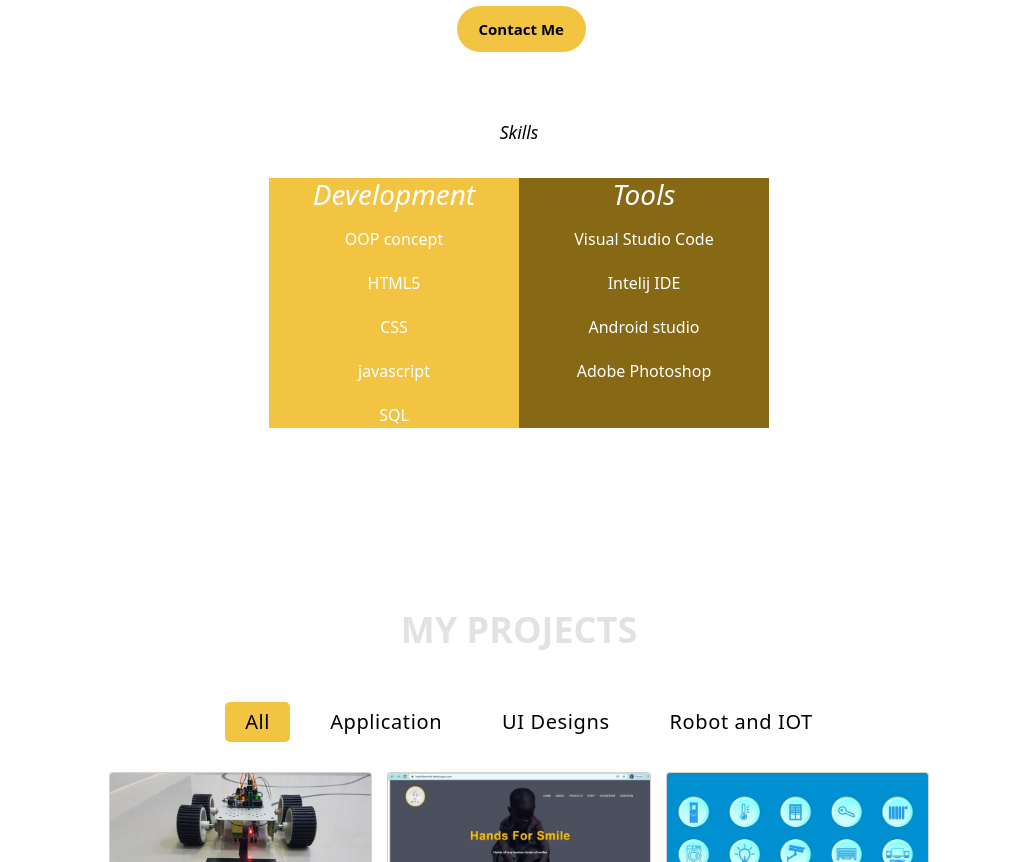
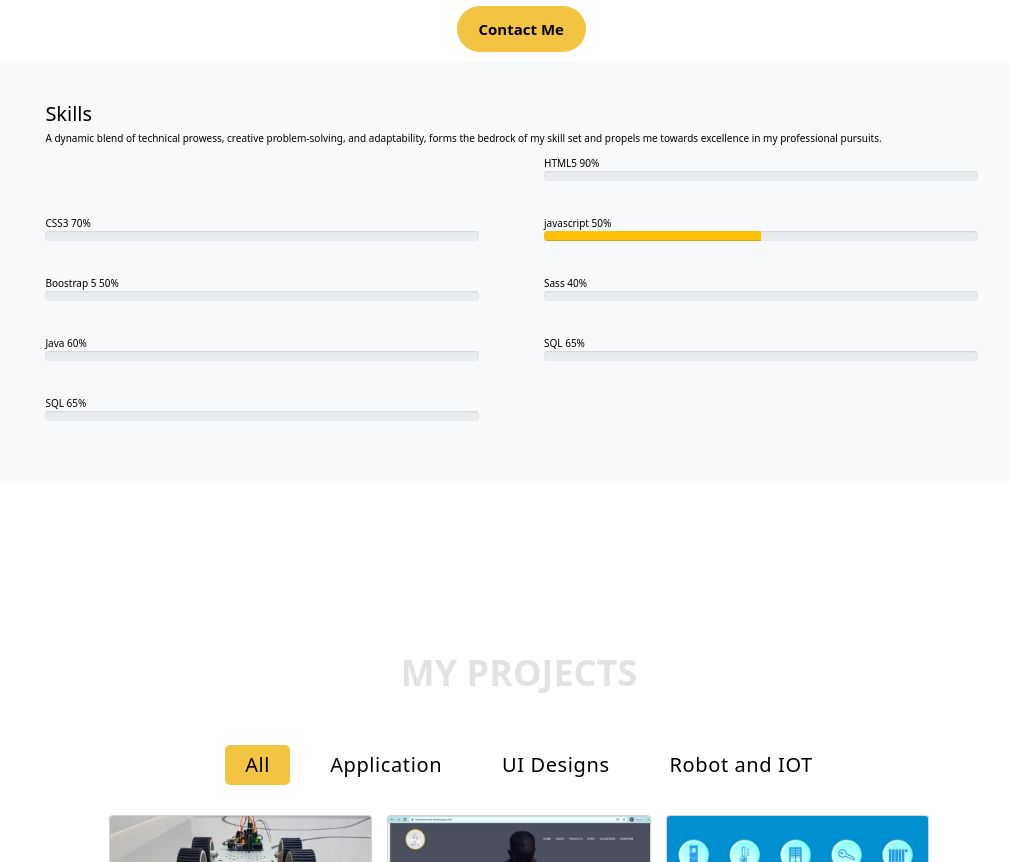
Before and after one commit to rashmi-96/portfolio-website, a website: page index.html in a window 1280 px wide. Shown: the part 1156-2018 px from the top of the page, without its empty margins (121-1130 px from the left). Drawn offline with nearby package versions, Linux system fonts and the light colour scheme; a web font is replaced by a local one.

Commit message:
skill section

```diff
--- a/index.html
+++ b/index.html
@@ -93,13 +93,14 @@
        </div>
     </div>
 
-    <div class="skill=section" id="skill">
+
+    <!-- <div class="skill=section" id="skill">
       <h2 class="fs-3" style="text-align: center;">Skills</h2>
       <div class="container">
         <div class="box-1">
           <h3>Development</h3>
-          <!--<p>Java</p>-->
-          <p>OOP concept</p>
+          <p>Java</p>-->
+          <!-- <p>OOP concept</p>
           <p>HTML5</p>
           <p>CSS</p>
           <p>javascript</p>
@@ -113,7 +114,96 @@
           <p>Adobe Photoshop</p>
         </div>
       </div>
+    </div> -->
+  </section>
+
+  <section class="skill-container">
+    <div class="title">
+      <h2>Skills</h2>
     </div>
+    <p>A dynamic blend of technical prowess, creative problem-solving, and adaptability,
+      forms the bedrock of my skill set and propels me towards excellence in my professional pursuits.</p>
+      <div class="row">
+        <div class="item">
+          <div class="item-text">
+            <span>HTML5</span>
+            <span class = "w-90">90%</span>
+          </div>
+          <div class="progress" >
+            <div class = "progress-bar w-90 bg-warning"></div>
+          </div>
+        </div>
+
+        <div class="item">
+          <div class="item-text">
+            <span>CSS3</span>
+            <span class = "w-70">70%</span>
+          </div>
+          <div class="progress" >
+            <div class = "progress-bar w-70 bg-warning"></div>
+          </div>
+        </div>
+
+        <div class="item">
+          <div class="item-text">
+            <span>javascript</span>
+            <span class = "w-50">50%</span>
+          </div>
+          <div class="progress" >
+            <div class = "progress-bar w-50 bg-warning"></div>
+          </div>
+        </div>
+
+        <div class="item">
+          <div class="item-text">
+            <span>Boostrap 5</span>
+            <span class = "w-50">50%</span>
+          </div>
+          <div class="progress">
+            <div class="progress-bar w-70 bg-warning "></div>
+          </div>
+        </div>
+
+        <div class="item">
+          <div class="item-text">
+            <span>Sass</span>
+            <span class = "w-50">40%</span>
+          </div>
+          <div class="progress">
+            <div class="progress-bar w-40 bg-warning"></div>
+          </div>
+        </div>
+
+        <div class="item">
+          <div class="item-text">
+            <span>Java</span>
+            <span class = "w-60">60%</span>
+          </div>
+          <div class="progress">
+            <div class="progress-bar w-60 bg-warning" ></div>
+          </div>
+        </div>
+
+        <div class="item">
+          <div class="item-text">
+            <span>SQL</span>
+            <span class ="w-65">65%</span>
+          </div>
+          <div class="progress">
+            <div class="progress-bar w-65 bg-warning" ></div>
+          </div>
+        </div>
+
+        <div class="item">
+          <div class="item-text">
+            <span>SQL</span>
+            <span class ="w-65">65%</span>
+          </div>
+          <div class="progress">
+            <div class="progress-bar w-65 bg-warning" ></div>
+          </div>
+        </div>
+      </div>
   </section>
 
 
--- a/styleSheet.css
+++ b/styleSheet.css
@@ -1,5 +1,4 @@
-
-  @import url('https://fonts.googleapis.com/css2?family=Chivo+Mono:ital,wght@0,300;1,100;1,500&family=Poppins:ital,wght@0,100;0,200;0,300;0,400;0,500;0,600;0,700;0,800;0,900;1,100;1,200;1,300;1,400;1,500;1,600;1,700;1,800;1,900&display=swap');
+@import url("https://fonts.googleapis.com/css2?family=Chivo+Mono:ital,wght@0,300;1,100;1,500&family=Poppins:ital,wght@0,100;0,200;0,300;0,400;0,500;0,600;0,700;0,800;0,900;1,100;1,200;1,300;1,400;1,500;1,600;1,700;1,800;1,900&display=swap");
 
 :root {
   --body-font: "Poppins", sans-serif;
@@ -7,41 +6,38 @@
   --h2-font-size: 1.25rem;
   --normal-font-size: 0.938rem;
 }
-    *,::before,::after{
+*,
+::before,
+::after {
   box-sizing: border-box;
   /*font-family: 'Poppins';*/
   text-decoration: none;
   color: #000;
 }
 
-
-html{
+html {
   scroll-behavior: smooth;
 }
 
-body{
+body {
   background-color: #fff;
   margin: 0;
   font-family: var(--body-font);
-
-
 }
 
-#headerID{
-
+#headerID {
   position: fixed;
   top: 0;
   right: 0;
   left: 0;
   z-index: 1080;
   box-shadow: 0 1px 4px rgba(146, 161, 176, 0.16);
-
 }
 
-nav a{
+nav a {
   text-decoration: none;
 }
-.nav-bar{
+.nav-bar {
   display: flex;
   width: 100%;
   align-items: center;
@@ -50,21 +46,19 @@ nav a{
   max-height: 28px;
   position: fixed;
 }
-.logo{
+.logo {
   max-height: 40px;
   float: left;
   padding-left: 20px;
-
 }
-.nav-bar{
+.nav-bar {
   width: 100%;
   background-color: #fff;
 }
-.nav-bar a{
+.nav-bar a {
   list-style-type: none;
 }
-.nav-bar ul li{
-
+.nav-bar ul li {
   display: inline-block;
 
   padding: 15px 30px;
@@ -73,8 +67,7 @@ padding: 15px 30px;
 nav > li {
   float: right;
 }
-.nav-bar ul li a{
-
+.nav-bar ul li a {
   text-decoration: none;
   font-family: var(--body-font);
   color: #000;
@@ -83,10 +76,10 @@ nav > li {
   font-size: 16px;
   cursor: pointer;
 }
-.nav-bar ul li a:hover{
+.nav-bar ul li a:hover {
   color: #f3c442;
 }
-.nav-bar ul li a:after{
+.nav-bar ul li a:after {
   content: "";
   position: absolute;
 
@@ -94,66 +87,60 @@ nav > li {
   width: 0;
   height: 3px;
   background: #000;
-    transition: .5s;
+  transition: 0.5s;
   bottom: 0;
 }
-.nav-bar ul li a:hover:after{
+.nav-bar ul li a:hover:after {
   width: 100%;
   position: relative;
   top: 2px;
 }
-.nav-bar  .toggle-icon{
+.nav-bar .toggle-icon {
   display: none;
 }
-@media screen and (max-width:824px){
-    .nav-bar ul li:not(:first-child){
+@media screen and (max-width: 824px) {
+  .nav-bar ul li:not(:first-child) {
     display: none;
-
   }
-    .nav-bar .toggle-icon{
-
+  .nav-bar .toggle-icon {
     float: right;
     margin-top: 18px;
     display: block;
-
   }
 }
-@media screen and (max-width:824px){
-    .nav-bar .responsive{position: relative;}
-    .nav-bar .responsive .toggle-icon{
+@media screen and (max-width: 824px) {
+  .nav-bar .responsive {
+    position: relative;
+  }
+  .nav-bar .responsive .toggle-icon {
     position: absolute;
     right: 0;
     top: 0;
-
   }
-    .nav-bar .responsive ul li a{
+  .nav-bar .responsive ul li a {
     float: none;
     display: block;
     text-align: left;
-
+  }
 }
 
-}
-
-#menu-icon{
+#menu-icon {
   font-size: 20px;
   color: #372948;
   z-index: 10001;
   cursor: pointer;
   display: none;
 }
-section{
+section {
   padding: 100px 18%;
   position: relative;
   z-index: 0;
-
-
 }
-.home{
+.home {
   /*min-height: (100vh-3rem);*/
   row-gap: 1rem;
 }
-.home{
+.home {
   height: 100%;
   width: 100%;
   padding-top: 2px;
@@ -169,11 +156,11 @@ section{
 }
 /*social media*/
 
-#github,#linkedin{
+#github,
+#linkedin {
   padding-top: 50px;
   width: 55px;
   text-align: center;
-
 }
 
 .fa:hover {
@@ -183,65 +170,59 @@ section{
   /*background: linear-gradient(144deg,#ff9640, #f3c442 50%,#d4eb00);*/
   color: white;
 }
-  .fa-github{
+.fa-github {
   /*background: linear-gradient(144deg,#ff9640, #f3c442 50%,#d4eb00);*/
   color: white;
 }
-.Intro-text{
-    padding: 40% 0 20% 0 ;
+.Intro-text {
+  padding: 40% 0 20% 0;
   position: relative;
-    top: 0px; left: 40px;
+  top: 0px;
+  left: 40px;
 
   font-family: var(--body-font);
-
-
 }
-.Intro-text h2{
+.Intro-text h2 {
   font-size: 48px;
   font-weight: 800;
 }
 
-@media screen and (min-width:768px){
-    .Intro-text{
+@media screen and (min-width: 768px) {
+  .Intro-text {
     max-width: 100%;
   }
-
 }
 
-
-#text-1{
+#text-1 {
   animation: blinker 6s linear infinite;
 }
-@keyframes blinker{
-    70%{
-        opacity: .2
+@keyframes blinker {
+  70% {
+    opacity: 0.2;
   }
 }
-.home-data{
+.home-data {
   align-self: center;
 }
 .Intro-text {
   margin: 10px 0px 25px;
-    font-size:var(--big-font-size) ;
+  font-size: var(--big-font-size);
   font-family: var(--body-font);
   line-height: 4rem;
-
 }
 
-.title-color{
+.title-color {
   color: #e8f407;
   font-weight: 800;
-
 }
 
-
-.button-resume button{
+.button-resume button {
   padding: 2px 0;
   margin-top: 50px;
   font-size: 15px;
 }
-.button-resume button{
-    background-image: linear-gradient(144deg,#ff9640, #f3c442 50%,#d4eb00);
+.button-resume button {
+  background-image: linear-gradient(144deg, #ff9640, #f3c442 50%, #d4eb00);
   border: 0;
   border-radius: 8px;
   box-sizing: border-box;
@@ -258,15 +239,15 @@ section{
   user-select: none;
   -webkit-user-select: none;
   touch-action: manipulation;
-    display: inline;font-size: 16px;
+  display: inline;
+  font-size: 16px;
   margin: 4px 2px;
   white-space: nowrap;
   cursor: pointer;
 }
-button:active,button:hover{
-
+button:active,
+button:hover {
   box-shadow: 0 10px 36px rgba(0, 0, 0, 0.15);
-
 }
 /*button span{
     background-color: rgb(229, 146, 14);
@@ -276,35 +257,30 @@ button:active,button:hover{
     height: 100%;
     transition: 300ms;
 }*/
-button:hover span{
-    background:none;
+button:hover span {
+  background: none;
 }
-@media screen and (min-width:768px) {
-    .button{
+@media screen and (min-width: 768px) {
+  .button {
     font-size: 24px;
     min-width: 50px;
   }
-
 }
 
 /*about section*/
 
-.about{
-
+.about {
   width: 100%;
   padding: 10px 30px;
-
-
-
 }
-.about img{
+.about img {
   height: auto;
   width: 350px;
 }
-.about-text{
+.about-text {
   width: 550px;
 }
-.main{
+.main {
   width: 1100px;
   max-width: 95%;
   margin: 0 auto;
@@ -312,129 +288,217 @@ button:hover span{
   align-items: center;
   justify-content: space-around;
 }
-.about-text h2{
+.about-text h2 {
   color: #22222222;
   text-transform: uppercase;
   font-size: 36px;
   font-weight: bold;
   margin-bottom: 20px;
-
-
 }
-.about-text p{
+.about-text p {
   color: #372948;
   letter-spacing: 1px;
   line-height: 28px;
   font-size: 18px;
   margin-bottom: 10%;
 }
-.about-text button{
+.about-text button {
   background: #f3c442;
   border: 2px solid transparent;
   font-weight: bold;
   padding: 10px 20px;
   border-radius: 30px;
-    transition: .4s;
+  transition: 0.4s;
 }
-.about-text button a{
+.about-text button a {
   text-decoration: none;
   color: #000;
 }
-.about-text button:hover{
+.about-text button:hover {
   background: transparent;
   border: 2px solid #f3c442;
   cursor: pointer;
 }
-@media screen and(max-width:600px){
-    .main{
+@media screen and(max-width:600px) {
+  .main {
     display: block;
   }
-
 }
 /*skills*/
-#skill{
+/* #skill {
   margin-top: 50px;
   padding-top: 20px;
   width: 100%;
 }
-#skill h2{
+#skill h2 {
   font-style: italic;
-
 }
 
-.container{
+.container {
   display: flex;
   flex-direction: row;
   align-items: center;
   justify-content: center;
   margin-top: 15px;
   padding-top: 20px;
-
-
 }
-.box-1 h3{
+.box-1 h3 {
   font-style: italic;
   font-size: 28px;
   color: #fff;
 }
-.box-2 h3{
+.box-2 h3 {
   font-style: italic;
   font-size: 28px;
   color: #fff;
 }
-.box-1 p{
+.box-1 p {
   color: #fff;
   font-size: 16px;
   padding-top: 10px;
 }
-.box-2 p{
+.box-2 p {
   color: #fff;
   font-size: 16px;
   padding-top: 10px;
 }
-.box-1{
-
+.box-1 {
   border: none;
-    height:250px;
+  height: 250px;
   width: 250px;
   background-color: #f3c442;
   text-align: center;
-
 }
 
-.box-2{
-
+.box-2 {
   height: 250px;
   width: 250px;
   text-align: center;
   background-color: #876815;
+} */
+
+/*skills*/
+.skill-container {
+  width: 100%;
+  height: auto;
+  padding: 40px 13%;
+  background-color: #f8f9fa;
 }
+/* .skill-container .title {
+  text-transform: uppercase;
+  font-size: 36px;
+  text-align: center;
+  color: #22222222;
+  font-weight: bold;
+  margin-bottom: 20px;
+}
+.skill-container > p {
+  width: 70%;
+  margin: 24px auto;
+  text-align: center;
+  font-size: 18px;
+} */
+.skill-container .row {
+  width: 100%;
+  display: grid;
+  grid-template-columns: repeat(2, 1fr);
+  column-gap: 50px;
+  row-gap: 15px;
+}
+/* .skill-container .item {
+  padding: 8px 0;
+  margin: 4.8px 0;
+}
+.skill-container .item-text {
+  display: flex;
+  justify-content: flex-start;
+  font-weight: 600;
+  font-size: 1.3rem;
+  position: relative;
+}
+.skill-container .item-text span:last-child {
+  position: absolute;
+} */
+/* .skill-container .item-text .w-90 {
+  margin-left: 85%;
+}
+.skill-container .item-text .w-75 {
+  margin-left: 70%;
+}
+.skill-container .item-text .w-50 {
+  margin-left: 45%;
+}
+.skill-container .item-text .w-70 {
+  margin-left: 65%;
+}
+.skill-container .item-text .w-40 {
+  margin-left: 35%;
+}
+.skill-container .item-text .w-60 {
+  margin-left: 55%;
+}
+.skill-container .item-text .w-65 {
+  margin-left: 60%;
+}
+.progress {
+  margin: 0.8rem 0;
+  border-radius: 10px;
+  height: 16px;
+  width: 100%;
 
-
+  overflow: hidden;
+}
+.progress-bar {
+  background: #f3c442;
+  height: 100%;
+  border-top-right-radius: 2px;
+  border-bottom-right-radius: 2px;
+}
+.progress-bar.w-90 {
+  width: 90%;
+}
+.progress-bar.w-75 {
+  width: 75%;
+}
+.progress-bar.w-50 {
+  width: 50%;
+}
+.progress-bar.w-70 {
+  width: 70%;
+}
+.progress-bar.w-40 {
+  width: 40%;
+}
+.progress-bar.w-60 {
+  width: 60%;
+}
+.progress-bar.w-65 {
+  width: 65%;
+} */
 
 /*project*/
 
-#project a{
+#project a {
   text-decoration: none;
 }
-#project ul{
+#project ul {
   list-style: none;
 }
 
-#project{
+#project {
   display: flex;
   justify-content: center;
   align-items: center;
   flex-direction: column;
   margin: 50px 0px;
 }
-.project-heading{
-    margin-top:20px ;
+.project-heading {
+  margin-top: 20px;
   display: flex;
   flex-direction: column;
 }
 
-.project-heading h2{
+.project-heading h2 {
   font-size: 36px;
   font-weight: bold;
   margin-bottom: 20px;
@@ -442,21 +506,20 @@ button:hover span{
   text-transform: uppercase;
   color: #22222222;
 }
-.project-heading span{
+.project-heading span {
   color: #ffc107;
   font-size: 14px;
 }
 
-.project-filter{
+.project-filter {
   display: flex;
   justify-content: center;
   align-items: center;
   /*border: 1px solid rgba(237, 237, 237, 0.6);*/
   flex-wrap: wrap;
   margin: 20px;
-
 }
-.project-filter li{
+.project-filter li {
   margin: 10px;
   padding: 5px 20px;
   color: #000;
@@ -464,24 +527,13 @@ button:hover span{
   letter-spacing: 0.6px;
   cursor: pointer;
   user-select: none;
-
 }
 
-.project-filter-active{
-
+.project-filter-active {
   color: #000;
   background-color: #f3c442;
   border-radius: 5px;
 }
-
-
-
-
-
-
-
-
-
 
 /*.project-section{
     margin: 20px;
@@ -564,13 +616,13 @@ button:hover span{
 
   }*/
 
-  .project-section .tabs{
+.project-section .tabs {
   overflow: hidden;
   border: 1px solid #ccc;
   background-color: #f1f1f1;
 }
 
-  .tabs button{
+.tabs button {
   background-color: inherit;
   float: left;
   border: none;
@@ -581,15 +633,15 @@ button:hover span{
   font-size: 17px;
 }
 /*contact form*/
- #icon{
+#icon {
   color: #f3c442;
 }
- .container-lg .form-control:focus{
+.container-lg .form-control:focus {
   border-color: #ffc107;
   box-shadow: 0 0 0 0.2rem rgb(255, 193, 7, 0.938);
 }
 
- .btn-warning{
+.btn-warning {
   width: 50px;
   height: 50px;
   display: none;
@@ -600,107 +652,97 @@ button:hover span{
   border: none;
 }
 
-
-
-@media screen and (max-width:768px) {
-    .contact-form{
+@media screen and (max-width: 768px) {
+  .contact-form {
     max-width: 150%;
     padding-left: 50px;
   }
 
-
-    .input-submit{
+  .input-submit {
     width: 50%;
   }
-
 }
 
-.footer-p p{
+.footer-p p {
   text-align: center;
   font-weight: 300;
   font-size: 16px;
-    color:#f3c442;
+  color: #f3c442;
 }
 /*Media Quaries*/
 
-@media screen and (max-width:600px){
-    body{
+@media screen and (max-width: 600px) {
+  body {
     margin: 0;
     height: auto;
   }
-    .section{
+  .section {
     padding: 10% 5%;
     position: relative;
     z-index: 0;
   }
 
-    .home{
-        display:grid;
+  .home {
+    display: grid;
     grid-template-columns: 1fr;
     row-gap: 1rem;
   }
-    .home-data{
+  .home-data {
     margin: 0;
     display: flex;
     flex-direction: column;
     align-items: center;
   }
-    .social-conatiner{
+  .social-conatiner {
     display: flex;
     justify-content: center;
     margin-top: 1rem;
-
   }
-    .home-image{
-
+  .home-image {
     max-width: 100%;
     height: auto;
   }
-    .Intro-text{
+  .Intro-text {
     padding: 20% 0;
   }
-    .about-section{
+  .about-section {
     align-items: center;
     margin: auto;
     width: 100%;
     transition: 0.5s;
   }
-    #skill.skills-section{
+  #skill.skills-section {
     padding: 50px 35px;
   }
-    .skills-container{
+  .skills-container {
     display: grid;
     column-gap: 5px;
-        grid-template-columns: auto ;
+    grid-template-columns: auto;
     padding: 8px;
-
-
   }
-    #set-1{
+  #set-1 {
     background-color: #f3c442;
   }
-    .project-section{
+  .project-section {
     margin: 0;
     padding-left: 30px;
     padding-right: 30px;
-
   }
-    .project-container{
-        padding:50px 35px ;
+  .project-container {
+    padding: 50px 35px;
     /*width: 100px;*/
   }
-    .project-img{
+  .project-img {
     width: 200%;
-        padding:10px;
+    padding: 10px;
   }
-    .project-btns{
+  .project-btns {
     display: block;
     font-size: 11px;
     padding: 5px 15px;
   }
-    .contact-form{
+  .contact-form {
     margin: 0;
     height: auto;
   }
-
 }
```
Lines whose indentation alone changed are shown as unchanged.
